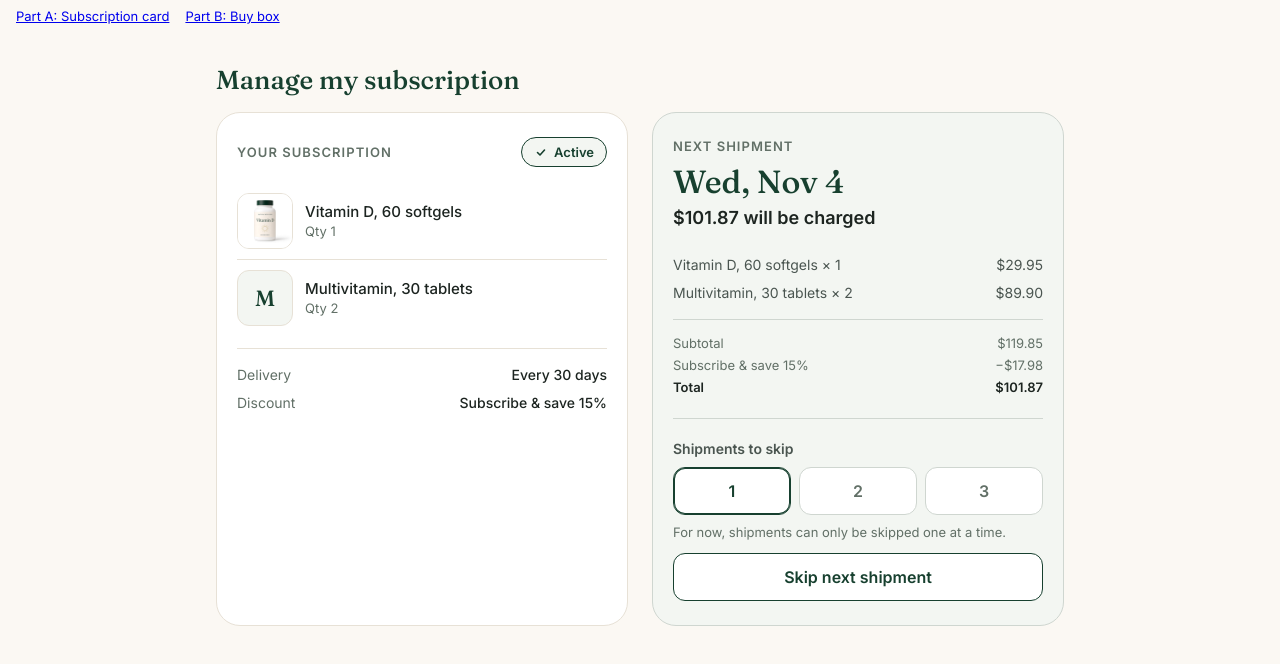
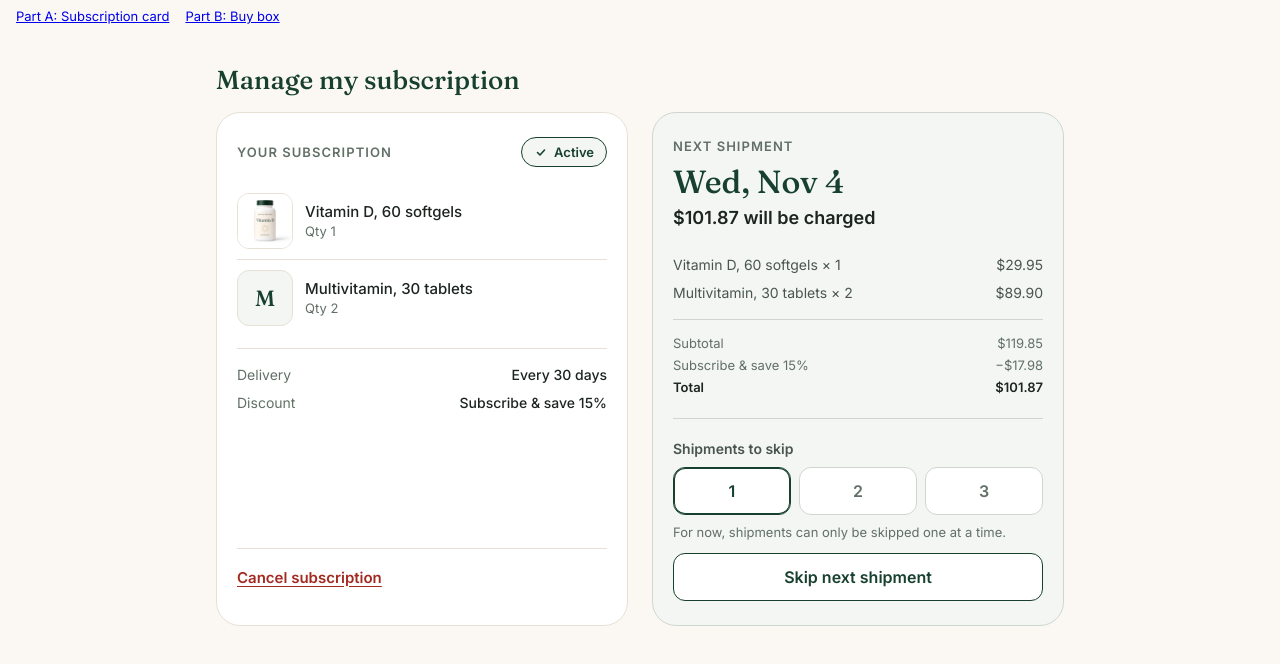
Before and after one commit to daniel11thanks/Raicom-test, a React (Vite) app: page / in a window 1280 px wide. Shown: the top 664 px of the page. Built offline with nearby package versions, Linux system fonts and the light colour scheme.

Commit message:
Part A: add the informational Cancel subscription dialog
Shown for active and paused subscriptions, hidden when cancelled. It only says
cancellation isn't available yet and what did not change; it calls nothing.

```diff
--- a/src/part-a/SubscriptionCard.module.css
+++ b/src/part-a/SubscriptionCard.module.css
@@ -265,9 +265,37 @@
 }
 
 .facts {
-  margin: 12px 0 0;
+  margin: 12px 0 20px;
   padding-top: 12px;
   border-top: 1px solid var(--color-border-warm);
+}
+
+/* Pinned to the bottom of the panel so it lines up with the end of the next shipment panel on desktop. */
+.panelFooter {
+  margin-top: auto;
+  padding-top: 4px;
+  border-top: 1px solid var(--color-border-warm);
+}
+
+/* Low emphasis on purpose: destructive and rare, and far from the skip. The tap area is still 48px tall. */
+.cancelButton {
+  box-sizing: border-box;
+  min-height: 48px;
+  padding: 0;
+  font: inherit;
+  font-size: 15px;
+  font-weight: 600;
+  color: var(--color-danger);
+  text-decoration: underline;
+  text-underline-offset: 3px;
+  background: none;
+  border: 0;
+  cursor: pointer;
+}
+
+.cancelButton:focus-visible {
+  outline: 2px solid var(--color-brand);
+  outline-offset: 2px;
 }
 
 .factRow {
--- a/src/part-a/SubscriptionPanel.tsx
+++ b/src/part-a/SubscriptionPanel.tsx
@@ -1,11 +1,22 @@
+import { useState } from "react";
 import type { Subscription } from "../api/types";
+import { formatDate } from "./format";
+import { InfoDialog } from "./InfoDialog";
 import { ItemList } from "./ItemList";
 import { StatusPill } from "./StatusPill";
 import styles from "./SubscriptionCard.module.css";
 
 // The subscription as a whole: status, what is in it, how often and with what discount.
 export function SubscriptionPanel({ subscription }: { subscription: Subscription }) {
-  const { status, items, intervalDays, discountPercent } = subscription;
+  const { status, items, intervalDays, discountPercent, nextChargeAt } = subscription;
+  const [cancelOpen, setCancelOpen] = useState(false);
+
+  // Honest about what happened: nothing. There is no cancellation to offer yet, and no support channel to point to.
+  const cancelText =
+    status === "active" && nextChargeAt
+      ? `We can't cancel a subscription from this page yet. Nothing was changed: your subscription is active and your next charge is still on ${formatDate(nextChargeAt, { weekday: true })}.`
+      : "We can't cancel a subscription from this page yet. Your subscription hasn't changed.";
+
   return (
     <section className={styles.panel} aria-labelledby="subscription-panel-title">
       <div className={styles.panelHeader}>
@@ -30,6 +41,22 @@ export function SubscriptionPanel({ subscription }: { subscription: Subscription
           </div>
         </dl>
       )}
+
+      {/* Shown for active and paused subscriptions, never for a cancelled one. Informational only. */}
+      {status !== "cancelled" && (
+        <div className={styles.panelFooter}>
+          <button type="button" className={styles.cancelButton} onClick={() => setCancelOpen(true)}>
+            Cancel subscription
+          </button>
+          <InfoDialog
+            id="cancel-subscription"
+            open={cancelOpen}
+            title="Cancellation isn't available yet"
+            text={cancelText}
+            onClose={() => setCancelOpen(false)}
+          />
+        </div>
+      )}
     </section>
   );
 }
```
